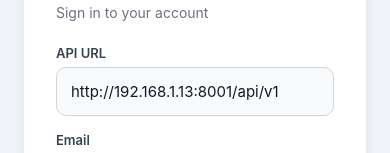
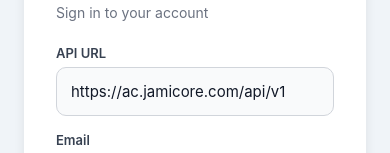
Before and after one commit to antony2013/invoice_collect, a React Native app in the folder mobile/: screen / in a window 390 px wide. Shown: the part 256-409 px from the top of the page. Built offline with nearby package versions, Linux system fonts and the light colour scheme.

Commit message:
Always default to production API URL; drop stale LAN override from storage

```diff
--- a/mobile/App.tsx
+++ b/mobile/App.tsx
@@ -1,7 +1,7 @@
 import React, { useState, useEffect, useCallback } from "react";
 import { StatusBar } from "expo-status-bar";
-import { setAuthToken, setBaseUrl } from "./src/api";
-import { loadToken, loadUser, loadUrl, clearToken, clearUser } from "./src/storage";
+import { setAuthToken } from "./src/api";
+import { loadToken, loadUser, clearToken, clearUser } from "./src/storage";
 import { ScanPage, User } from "./src/types";
 import LoginScreen from "./src/screens/LoginScreen";
 import HomeScreen from "./src/screens/HomeScreen";
@@ -29,9 +29,6 @@
 
   useEffect(() => {
     (async () => {
-      const url = await loadUrl();
-      if (url) setBaseUrl(url);
-
       const token = await loadToken();
       const storedUser = await loadUser();
 
--- a/mobile/src/screens/LoginScreen.tsx
+++ b/mobile/src/screens/LoginScreen.tsx
@@ -10,7 +10,7 @@
   KeyboardAvoidingView,
   Platform,
 } from "react-native";
-import { setAuthToken } from "../api";
+import { setAuthToken, setBaseUrl, getBaseUrl } from "../api";
 import { login } from "../api";
 import { saveToken, saveUser, saveUrl, loadUrl } from "../storage";
 
@@ -19,7 +19,7 @@
 };
 
 export default function LoginScreen({ onLogin }: Props) {
-  const [apiUrl, setApiUrl] = useState("http://192.168.1.13:8001/api/v1");
+  const [apiUrl, setApiUrl] = useState(getBaseUrl());
   const [email, setEmail] = useState("");
   const [password, setPassword] = useState("");
   const [loading, setLoading] = useState(false);
@@ -37,6 +37,7 @@
     }
     setLoading(true);
     try {
+      setBaseUrl(apiUrl.trim());
       const res = await login(email, password);
       setAuthToken(res.access_token);
       await saveToken(res.access_token);
```
